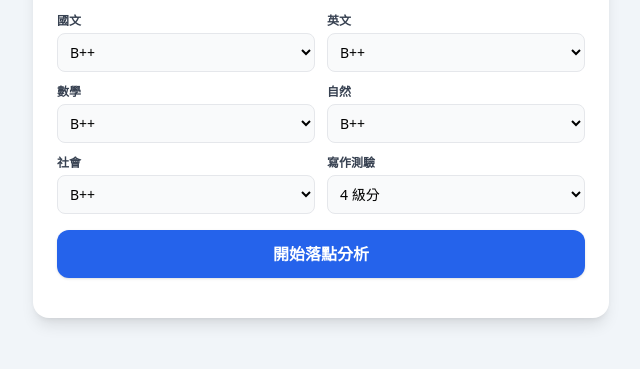
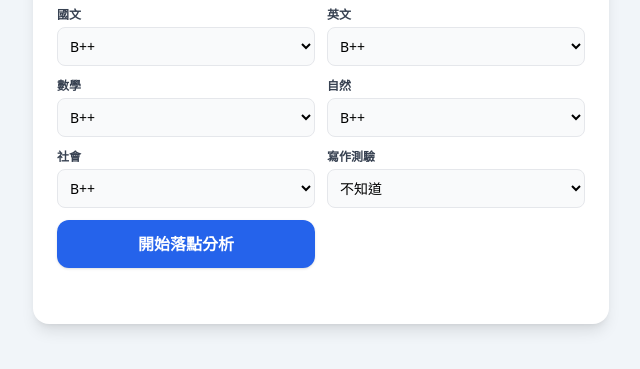
Before and after one commit to Red-Teacher/yulin-cap, a website: page index.html in a window 1280 px wide. Shown: the part 283-652 px from the top of the page, without its empty margins (319-959 px from the left). Drawn offline with nearby package versions, Linux system fonts and the light colour scheme.

Commit message:
Update index.html

```diff
--- a/index.html
+++ b/index.html
@@ -33,11 +33,19 @@
         <label class="block text-xs font-bold text-gray-700 mb-1">社會</label>
         <select id="soc" class="w-full border p-2 rounded-lg bg-gray-50 text-sm"><option>A++</option><option>A+</option><option>A</option><option selected>B++</option><option>B+</option><option>B</option><option>C</option></select>
       </div>
-      <div>
-        <label class="block text-xs font-bold text-gray-700 mb-1">寫作測驗</label>
-        <select id="write" class="w-full border p-2 rounded-lg bg-gray-50 text-sm"><option>6 級分</option><option>5 級分</option><option selected>4 級分</option><option>3 級分</option></select>
-      </div>
-    </div>
+  <div>
+     <label class="block text-xs font-bold text-gray-700 mb-1">寫作測驗</label>
+     <select id="write" class="w-full border p-2 rounded-lg bg-gray-50 text-sm">
+       <option selected>不知道</option>
+       <option>6 級分</option>
+       <option>5 級分</option>
+       <option>4 級分</option>
+       <option>3 級分</option>
+       <option>2 級分</option>
+       <option>1 級分</option>
+       <option>0 級分</option>
+     </select>
+   </div>
 
     <button onclick="firstAnalyze()" id="startBtn" class="w-full bg-blue-600 hover:bg-blue-700 text-white font-bold py-3 rounded-xl transition shadow mb-4">開始落點分析</button>
 
```
